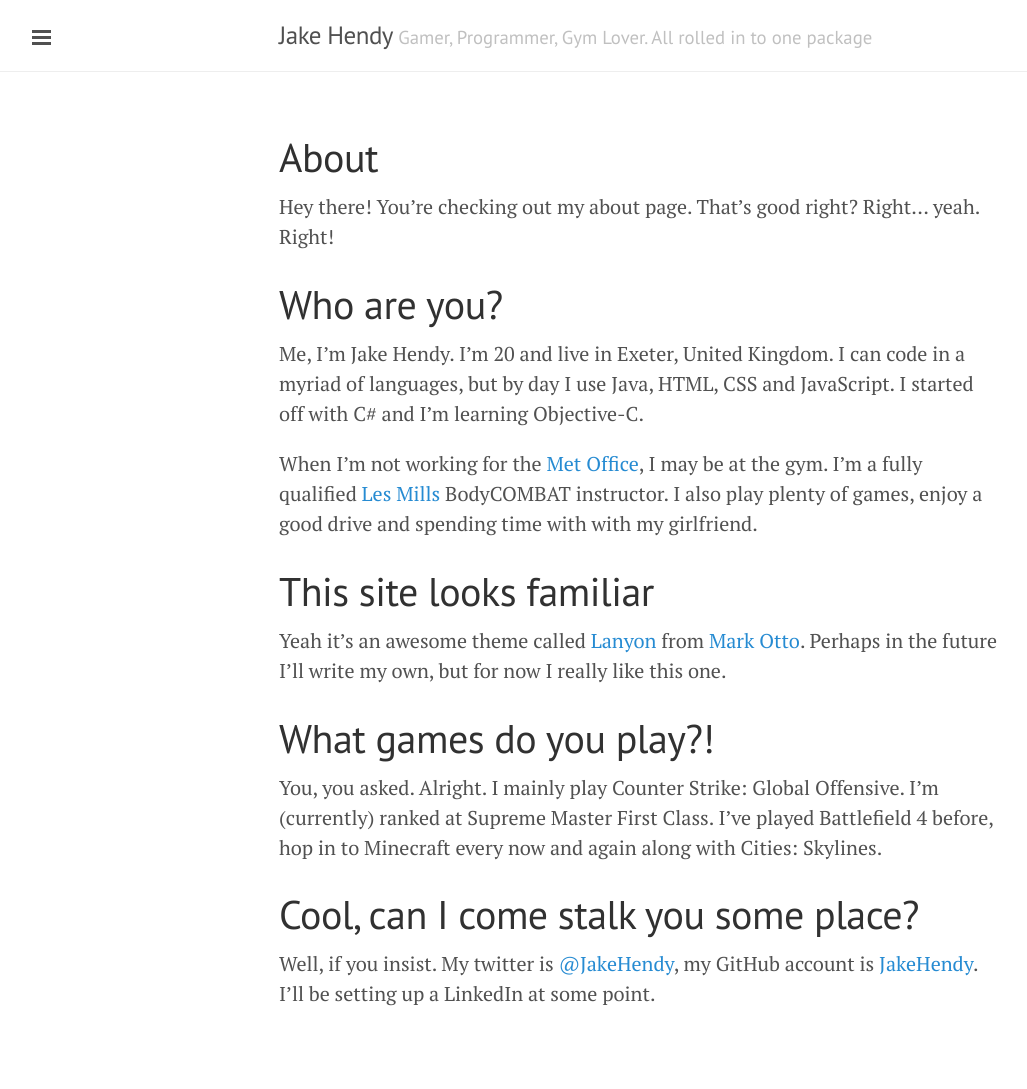
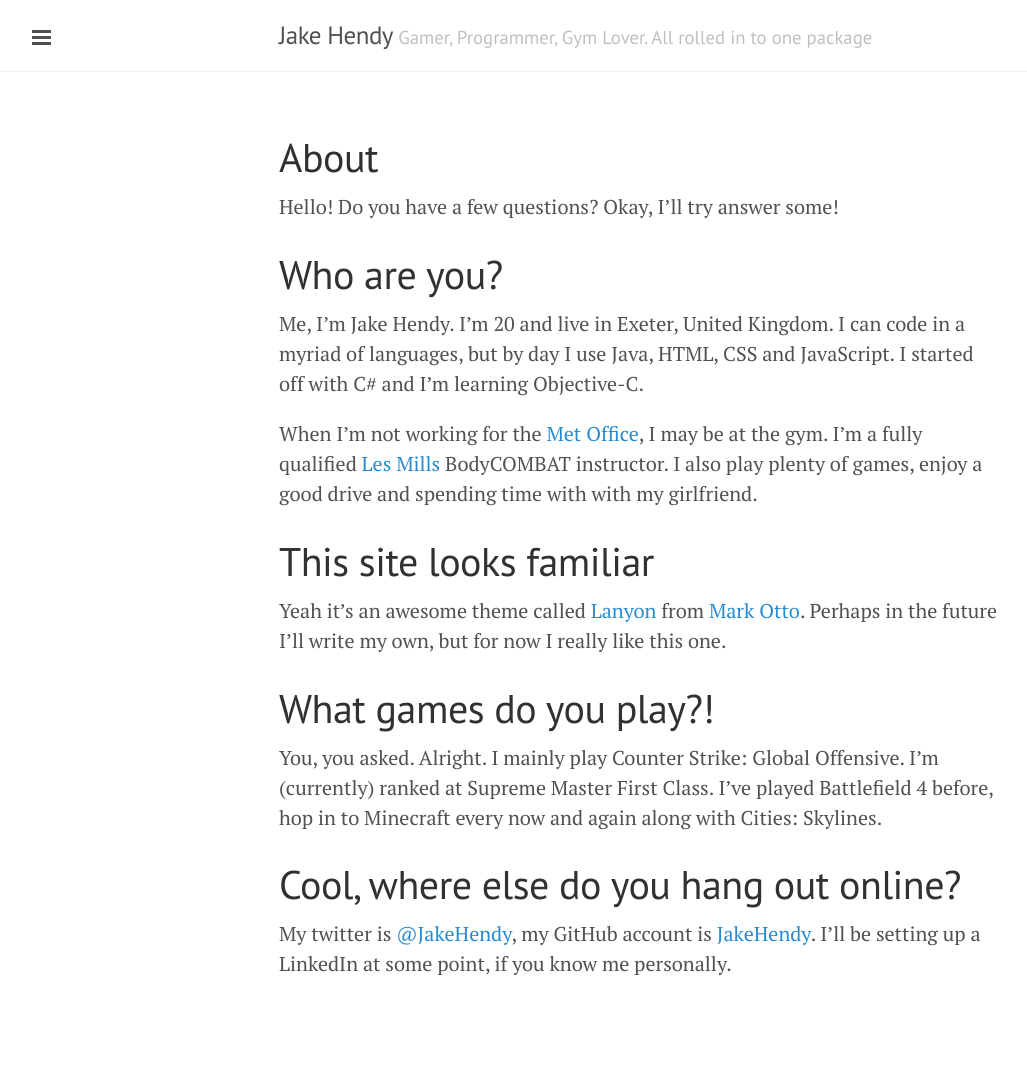
Before and after one commit to JakeHendy/jakehendy.github.io, a Jekyll site: the page built from about.md, in a window 1280 px wide. Shown: the whole page, without its empty margins (1-1028 px from the left). Built offline with Jekyll 4.4.1, drawn with Linux system fonts in a browser that asks for light colours; Markdown is read by kramdown in place of the engine named in the settings; after the commit the page ends 1059 px from its top, so only the background shows below that.

Commit message:
Update about.md

```diff
--- a/about.md
+++ b/about.md
@@ -2,8 +2,7 @@
 layout: page
 title: About
 ---
-
-Hey there! You're checking out my about page. That's good right? Right... yeah. Right!
+Hello! Do you have a few questions? Okay, I'll try answer some!
 
 # Who are you?
 Me, I'm Jake Hendy. I'm 20 and live in Exeter, United Kingdom. I can code in a myriad of languages,
@@ -18,6 +17,6 @@ Perhaps in the future I'll write my own, but for now I really like this one.
 # What games do you play?!
 You, you asked. Alright. I mainly play Counter Strike: Global Offensive. I'm (currently) ranked at Supreme Master First Class. I've played Battlefield 4 before, hop in to Minecraft every now and again along with Cities: Skylines.
 
-# Cool, can I come stalk you some place?
-Well, if you insist. My twitter is [@JakeHendy](https://twitter.com/JakeHendy), my GitHub
-account is [JakeHendy](https://www.github.com/JakeHendy). I'll be setting up a LinkedIn at some point.
+# Cool, where else do you hang out online?
+My twitter is [@JakeHendy](https://twitter.com/JakeHendy), my GitHub
+account is [JakeHendy](https://www.github.com/JakeHendy). I'll be setting up a LinkedIn at some point, if you know me personally.
```
